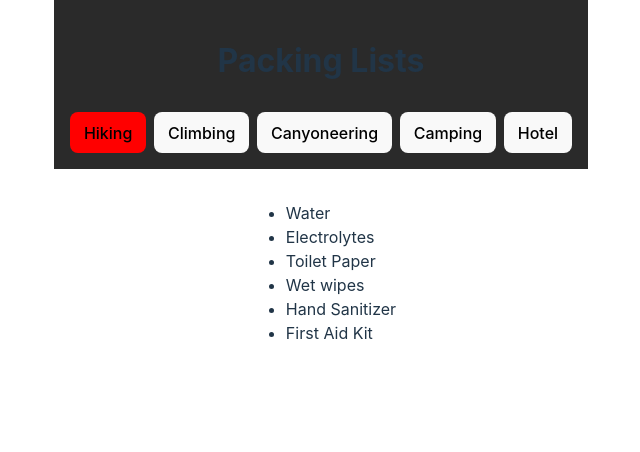
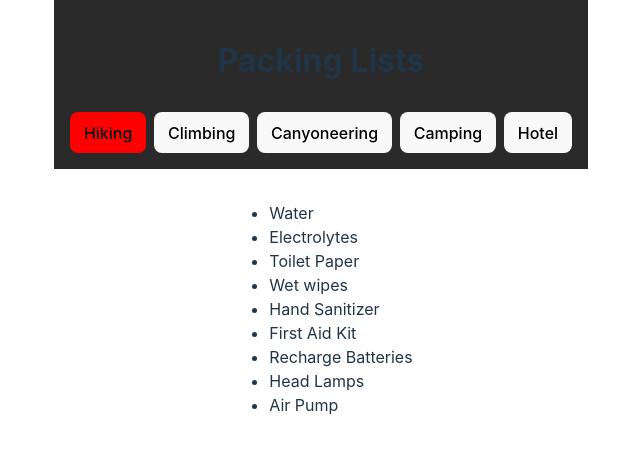
Before and after one commit to carltonj2000/packing, a React (Vite) app: page / in a window 1280 px wide. Shown: the top 452 px of the page, without its empty margins (319-959 px from the left). Built offline with nearby package versions, Linux system fonts and the light colour scheme; the HTML template or start-up script is replaced by a standard one.

Commit message:
add more items

```diff
--- a/src/types.ts
+++ b/src/types.ts
@@ -6,6 +6,17 @@ const bathRoomStuff = [
   { name: "Tooth Paste" },
   { name: "Dental Floss" },
 ];
+const electronics = [
+  { name: "Recharge Batteries" },
+  { name: "Head Lamps" },
+  { name: "Air Pump" },
+];
+const electronicsCamping = [
+  ...electronics,
+  { name: "Air Pump" },
+  { name: "Speaker" },
+];
+
 const hydration = [{ name: "Water" }, { name: "Electrolytes" }];
 const firstAidItems = [{ name: "Duck Tape", details: "Stick stuff together" }];
 const firstAid = [{ name: "First Aid Kit", items: [...firstAidItems] }];
@@ -17,7 +28,7 @@ const toiletries = [
 export const navOptions: NavOptionsT = {
   hiking: {
     name: "Hiking",
-    items: [...hydration, ...toiletries, ...firstAid],
+    items: [...hydration, ...toiletries, ...firstAid, ...electronics],
   },
   climbing: { name: "Climbing" },
   canyoneering: {
@@ -26,6 +37,7 @@ export const navOptions: NavOptionsT = {
       ...hydration,
       ...toiletries,
       ...firstAid,
+      ...electronics,
       { name: "Harness" },
       { name: "Rappel Device" },
       { name: "Personal Anchor System" },
```
